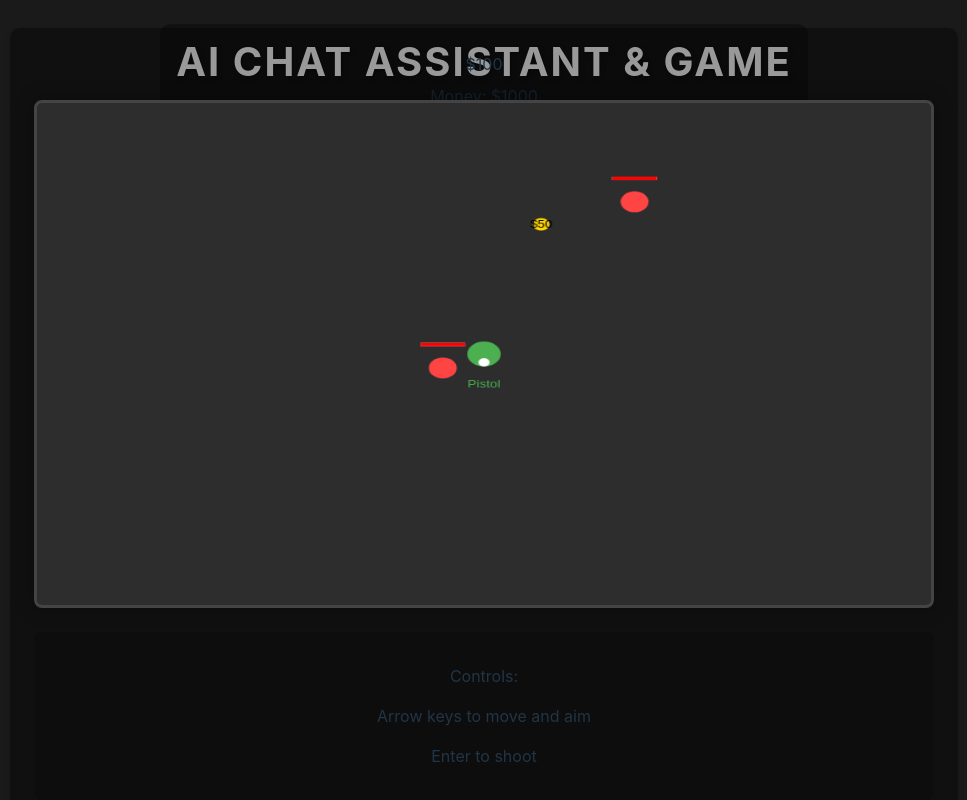
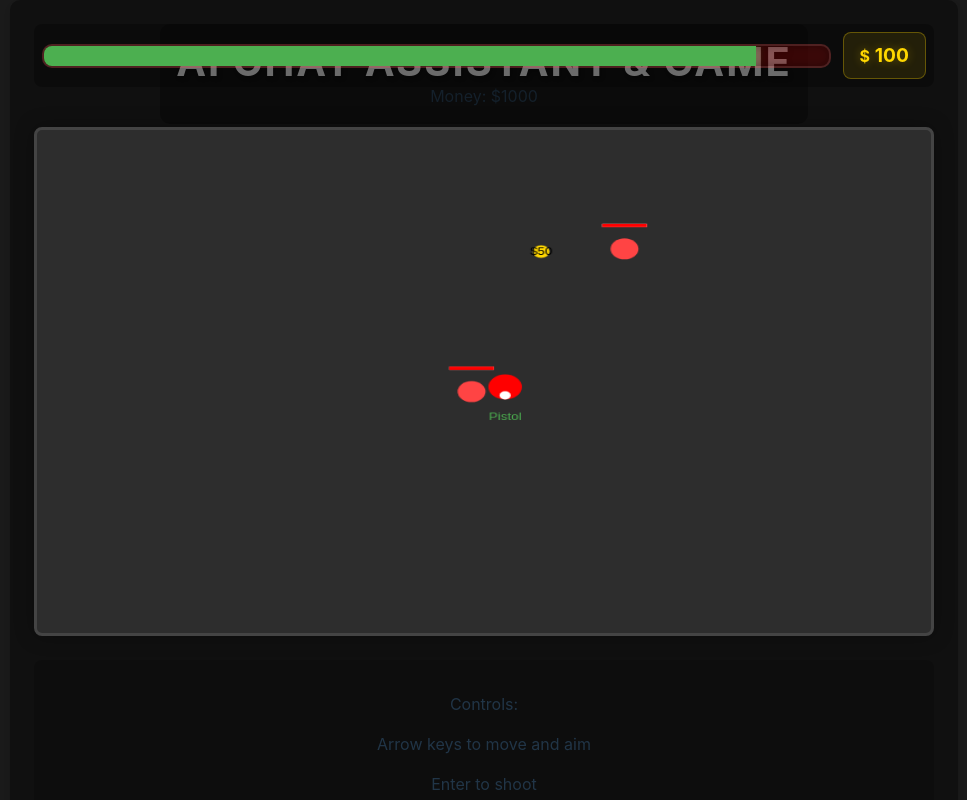
Before and after one commit to Faresdjz/ConUHack-25, a React (Vite) app in the folder client/: page / in a window 1280 px wide. Shown: the whole page, without its empty margins (156-1123 px from the left). Built offline with nearby package versions, Linux system fonts and the light colour scheme.

Commit message:
New collision system

```diff
--- a/client/src/components/Game.css
+++ b/client/src/components/Game.css
@@ -28,6 +28,74 @@
 .player2-score {
     color: #f44336;
     text-shadow: 0 0 10px rgba(244, 67, 54, 0.3);
+}
+
+.game-ui {
+    display: flex;
+    justify-content: space-between;
+    align-items: center;
+    margin-bottom: 1rem;
+    padding: 0.5rem;
+    background: rgba(0, 0, 0, 0.3);
+    border-radius: 8px;
+}
+
+.health-container {
+    flex: 1;
+    margin-right: 1rem;
+}
+
+.health-bar-bg {
+    width: 100%;
+    height: 20px;
+    background: rgba(255, 0, 0, 0.2);
+    border-radius: 10px;
+    overflow: hidden;
+    border: 2px solid rgba(255, 255, 255, 0.1);
+    box-shadow: inset 0 0 10px rgba(0, 0, 0, 0.3);
+}
+
+.health-bar {
+    width: 100%;
+    height: 100%;
+    background: #4CAF50;
+    transition: width 0.3s cubic-bezier(0.4, 0, 0.2, 1);
+    position: relative;
+    box-shadow: 0 0 10px rgba(76, 175, 80, 0.5);
+}
+
+@keyframes damageFlash {
+    0% { box-shadow: 0 0 20px rgba(255, 0, 0, 0.8); }
+    100% { box-shadow: 0 0 10px rgba(76, 175, 80, 0.5); }
+}
+
+@keyframes healPulse {
+    0% { box-shadow: 0 0 10px rgba(76, 175, 80, 0.5); }
+    50% { box-shadow: 0 0 20px rgba(76, 175, 80, 0.8); }
+    100% { box-shadow: 0 0 10px rgba(76, 175, 80, 0.5); }
+}
+
+.money-container {
+    display: flex;
+    align-items: center;
+    padding: 0.5rem 1rem;
+    background: rgba(255, 215, 0, 0.1);
+    border-radius: 8px;
+    border: 1px solid rgba(255, 215, 0, 0.3);
+}
+
+.money-symbol {
+    color: #FFD700;
+    font-weight: bold;
+    margin-right: 0.3rem;
+    text-shadow: 0 0 10px rgba(255, 215, 0, 0.3);
+}
+
+#money-count {
+    color: #FFD700;
+    font-weight: bold;
+    font-size: 1.2rem;
+    text-shadow: 0 0 10px rgba(255, 215, 0, 0.3);
 }
 
 #gameCanvas {
--- a/client/src/components/Game.jsx
+++ b/client/src/components/Game.jsx
@@ -4,8 +4,13 @@ import './Game.css';
 const PLAYER_SIZE = 30;
 const MAX_HEALTH = 100;
 const PLAYER_SPEED = 5;
-const ENEMY_SIZE = 25;
+const ENEMY_SIZE = 25; // Visual size
+const ENEMY_HITBOX_SIZE = 15; // Collision detection size
 const ENEMY_SPEED = 2;
+const COLLISION_DAMAGE = 10;
+const INVINCIBILITY_FRAMES = 1000; // ms
+const HEALTH_REGEN_RATE = 0.05; // health per frame
+const HEALTH_REGEN_DELAY = 3000; // ms before health starts regenerating
 const MONEY_SIZE = 15;
 const SPAWN_INTERVAL = 2000;
 const MONEY_SPAWN_INTERVAL = 3000;
@@ -57,7 +62,8 @@ class Enemy {
         this.health = 50;
         this.ctx = ctx;
         this.canvas = canvas;
-        this.size = ENEMY_SIZE;
+        this.size = ENEMY_SIZE; // Visual size
+        this.hitboxSize = ENEMY_HITBOX_SIZE; // Collision size
     }
 
     draw() {
@@ -113,6 +119,9 @@ class Player {
         this.ctx = ctx;
         this.canvas = canvas;
         this.direction = 'down';
+        this.lastDamageTime = 0;
+        this.lastHitTime = 0;
+        this.isFlashing = false;
     }
 
     getCurrentGun() {
@@ -120,8 +129,8 @@ class Player {
     }
 
     draw() {
-        // Draw player body
-        this.ctx.fillStyle = this.color;
+        // Draw player body with damage flash effect
+        this.ctx.fillStyle = this.isFlashing ? '#ff0000' : this.color;
         this.ctx.beginPath();
         this.ctx.arc(this.x, this.y, PLAYER_SIZE/2, 0, Math.PI * 2);
         this.ctx.fill();
@@ -230,7 +239,7 @@ class Player {
                 const dy = bullet.y - enemy.y;
                 const distance = Math.sqrt(dx * dx + dy * dy);
 
-                if (distance < (enemy.size/2 + this.getCurrentGun().bulletSize)) {
+                if (distance < (enemy.hitboxSize/2 + this.getCurrentGun().bulletSize)) {
                     enemy.health -= this.getCurrentGun().damage;
                     this.bullets.splice(i, 1);
                     break;
@@ -270,20 +279,20 @@ function Game() {
 
                 switch(side) {
                     case 0: // top
-                        x = Math.random() * canvas.width;
-                        y = -ENEMY_SIZE;
+                        x = Math.random() * (canvas.width - ENEMY_SIZE) + ENEMY_SIZE/2;
+                        y = 0;
                         break;
                     case 1: // right
-                        x = canvas.width + ENEMY_SIZE;
-                        y = Math.random() * canvas.height;
+                        x = canvas.width;
+                        y = Math.random() * (canvas.height - ENEMY_SIZE) + ENEMY_SIZE/2;
                         break;
                     case 2: // bottom
-                        x = Math.random() * canvas.width;
-                        y = canvas.height + ENEMY_SIZE;
+                        x = Math.random() * (canvas.width - ENEMY_SIZE) + ENEMY_SIZE/2;
+                        y = canvas.height;
                         break;
                     case 3: // left
-                        x = -ENEMY_SIZE;
-                        y = Math.random() * canvas.height;
+                        x = 0;
+                        y = Math.random() * (canvas.height - ENEMY_SIZE) + ENEMY_SIZE/2;
                         break;
                 }
 
@@ -315,9 +324,40 @@ function Game() {
                 const dx = enemy.x - window.player.x;
                 const dy = enemy.y - window.player.y;
                 const distance = Math.sqrt(dx * dx + dy * dy);
+                const combinedRadius = (PLAYER_SIZE/2 + enemy.hitboxSize/2);
 
-                if (distance < (PLAYER_SIZE/2 + enemy.size/2)) {
-                    window.player.health -= 1;
+                const currentTime = Date.now();
+                if (distance < combinedRadius &&
+                    currentTime - window.player.lastDamageTime > INVINCIBILITY_FRAMES) {
+                    window.player.health -= COLLISION_DAMAGE;
+                    window.player.lastDamageTime = currentTime;
+                    window.player.lastHitTime = currentTime;
+                    window.player.isFlashing = true;
+                    setTimeout(() => {
+                        window.player.isFlashing = false;
+                    }, 200);
+
+                    // Simple knockback
+                    const knockbackForce = 20;
+                    const angle = Math.atan2(dy, dx);
+                    const knockbackX = Math.cos(angle) * knockbackForce;
+                    const knockbackY = Math.sin(angle) * knockbackForce;
+
+                    // Apply knockback with boundary check
+                    const newX = window.player.x + knockbackX;
+                    const newY = window.player.y + knockbackY;
+
+                    if (newX >= PLAYER_SIZE/2 && newX <= canvas.width - PLAYER_SIZE/2) {
+                        window.player.x = newX;
+                    }
+                    if (newY >= PLAYER_SIZE/2 && newY <= canvas.height - PLAYER_SIZE/2) {
+                        window.player.y = newY;
+                    }
+                }
+
+                // Health regeneration
+                if (currentTime - window.player.lastHitTime > HEALTH_REGEN_DELAY && window.player.health < MAX_HEALTH) {
+                    window.player.health = Math.min(MAX_HEALTH, window.player.health + HEALTH_REGEN_RATE);
                 }
 
                 if (enemy.health <= 0) {
@@ -401,7 +441,7 @@ function Game() {
                 </div>
                 <div className="money-container">
                     <span className="money-symbol">$</span>
-                    <span id="money-count">100</span>
+                    <span id="money-count"></span>
                 </div>
             </div>
             <canvas ref={canvasRef} id="gameCanvas"></canvas>
```
